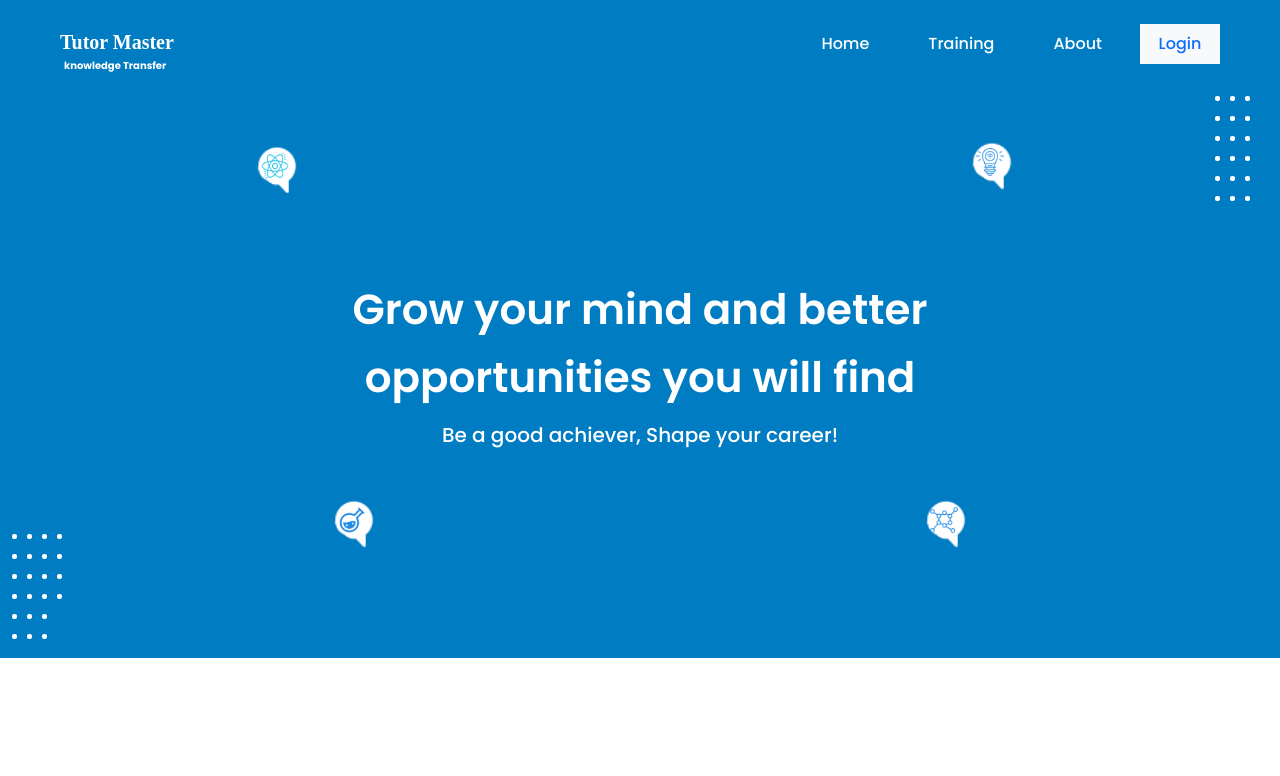
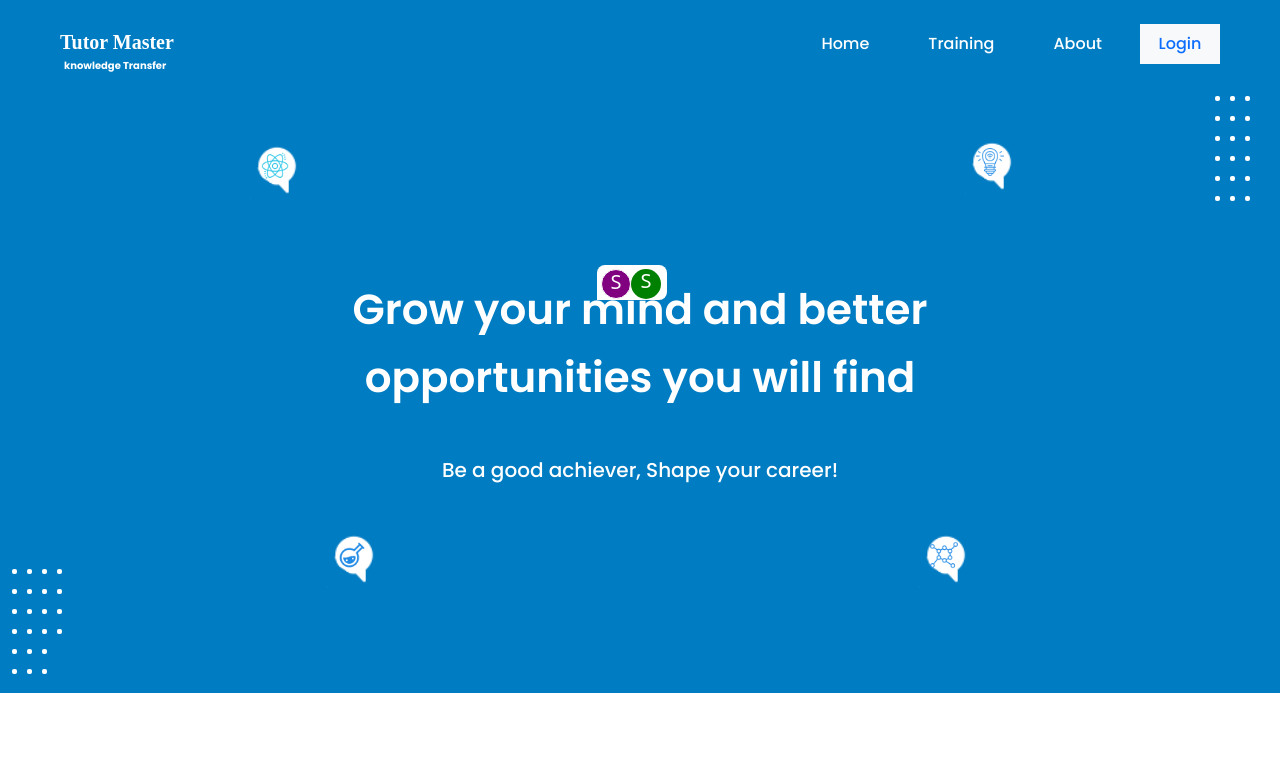
Before and after one commit to Sumon092/tutor-master, a React (Create React App) app: page / in a window 1280 px wide. Shown: the top 776 px of the page. Built offline with nearby package versions, Linux system fonts and the light colour scheme; a web font is replaced by a local one.

Commit message:
upper heading toast added

```diff
--- a/src/Pages/Banner.js
+++ b/src/Pages/Banner.js
@@ -54,10 +54,23 @@ const Banner = () => {
                     </div>
                 </div>
             </div>
-            <h1 className='banner-title'>Grow your mind and better
-                <br />
-                opportunities you will find
-            </h1>
+            <div className=''>
+                <h1 className='banner-title'>Grow your mind and better
+                    <br />
+                    opportunities you will find
+                </h1>
+                <div className='p-1'
+                    style={{ width: '70px', height: '35px', borderRadius: '8px 8px 8px 0', background: '#FFFFFF', transform: 'translate(585px,-155px)' }}>
+                    <div className='d-flex'>
+                        <div style={{ width: '30px', height: '30px', borderRadius: '50%', background: 'purple', border: '1px solid white' }}>
+                            <h5 className='text-sm'>S</h5>
+                        </div>
+                        <div style={{ width: '30px', height: '30px', borderRadius: '50%', background: 'green' }}>
+                            <h5 className='text-sm'>S</h5>
+                        </div>
+                    </div>
+                </div>
+            </div>
             <p className='banner-subtitle'>Be a good achiever, Shape your career!</p>
             <div className='d-flex justify-content-between align-center mt-5'>
                 <div className='absolute bottom-icon-left'>
```
